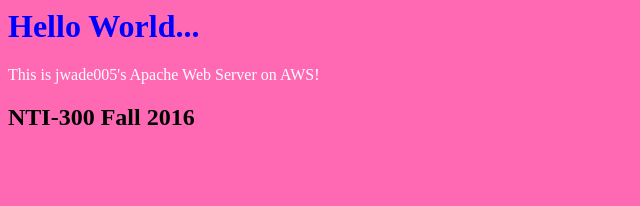
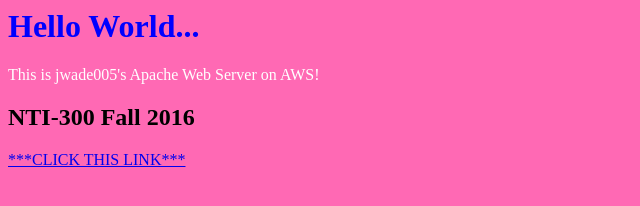
Before and after one commit to jwade005/install_scripts, a plain HTML site: page index.html in a window 1280 px wide. Shown: the whole page, without its empty margins (0-640 px from the left). Drawn offline with Linux system fonts and the light colour scheme.

Commit message:
Update index.html

```diff
--- a/index.html
+++ b/index.html
@@ -12,5 +12,6 @@
    <H1>Hello World...</H1>
    <P>This is jwade005's Apache Web Server on AWS!</P>
    <H2>NTI-300 Fall 2016</H2>
+   <a href="page2.html">***CLICK THIS LINK***</a>
 </BODY>
 </HTML>
```
